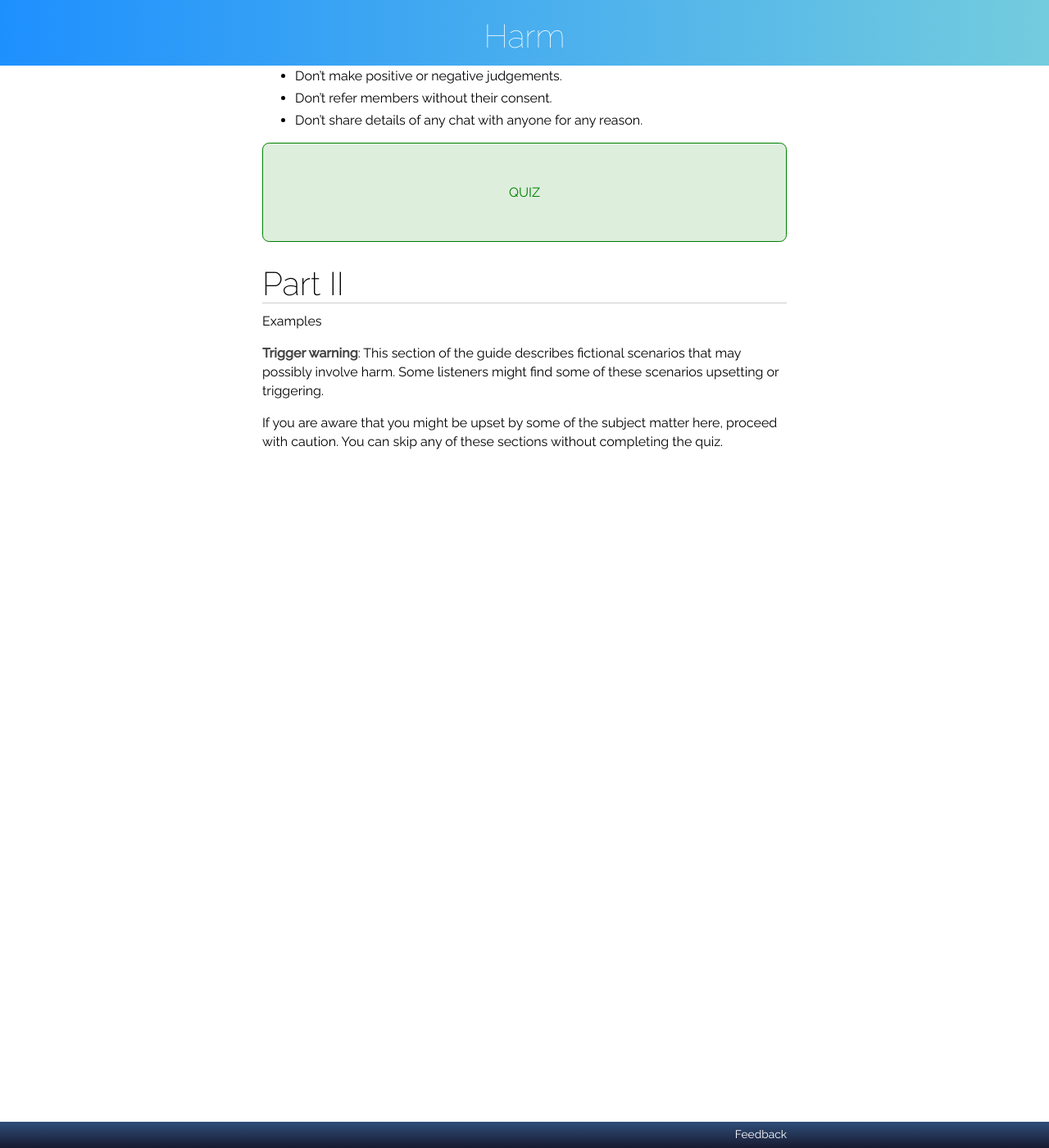
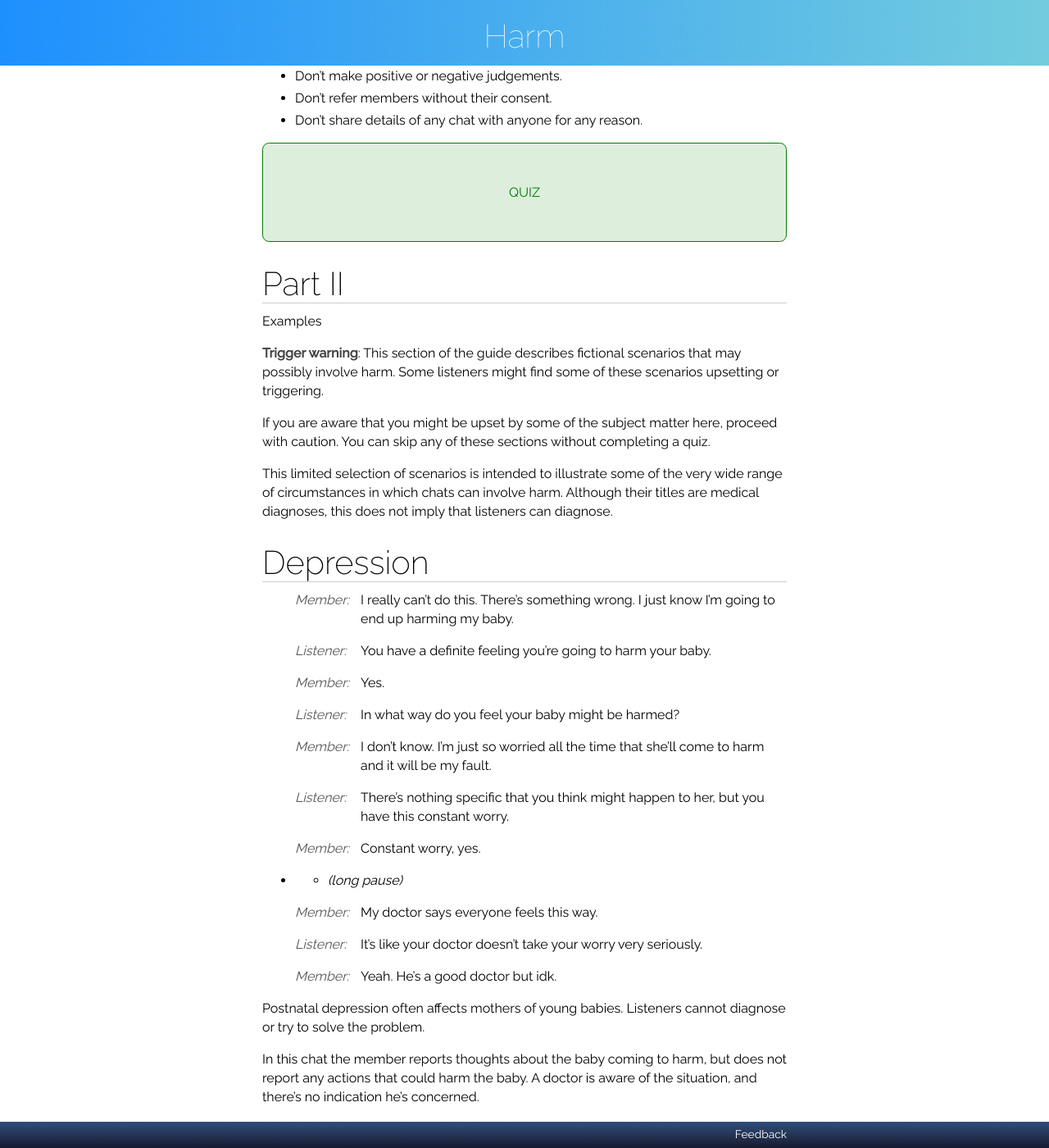
Before and after one commit to RarelyCharlie/rarelycharlie.github.io, a Jekyll site: the page built from _guide/harm.md, in a window 1280 px wide and 1400 px high, scrolled down 19095 px. Shown: the whole window at 82% size. Built offline with Jekyll 4.4.1, drawn with Linux system fonts in a browser that asks for light colours; nearby versions of some CDN libraries; some of the changed text lies outside the part shown.

Commit message:
add section

```diff
--- a/_guide/harm.md
+++ b/_guide/harm.md
@@ -19,7 +19,7 @@ feedback: https://www.7cups.com/@RarelyCharlie
 -	[Do's and dont's](#dos-and-donts)
 
 [PART II](#part-ii) — Examples (trigger warning)
--	Depression
+-	[Depression](#depression)
 -	OCD
 -	PTSD
 -	Psychosis
@@ -93,7 +93,7 @@ Some people find the distinction between thoughts and actions obvious, and some
 
 Listeners can sometimes provide members with factual information about sources of help outside 7 Cups, but there are reasons to be careful about doing this. For example, providing information can undermine the real purpose of 7 Cups. There will be more about this, too, later in the guide.
 
-There are some reminders about exactly how listeners at 7 Cups go about providing emotional support later in this guide.
+Also later in the guide, there are some reminders about exactly how listeners at 7 Cups go about providing emotional support.
 
 # Self care
 
@@ -558,4 +558,56 @@ Examples
 
 **Trigger warning**: This section of the guide describes fictional scenarios that may possibly involve harm. Some listeners might find some of these scenarios upsetting or triggering.
 
-If you are aware that you might be upset by some of the subject matter here, proceed with caution. You can skip any of these sections without completing the quiz.
+If you are aware that you might be upset by some of the subject matter here, proceed with caution. You can skip any of these sections without completing a quiz.
+
+This limited selection of scenarios is intended to illustrate some of the very wide range of circumstances in which chats can involve harm. Although their titles are medical diagnoses, this does not imply that listeners can diagnose.
+
+# Depression
+
+*Member:* I really can't do this. There's something wrong. I just know I'm going to end up harming my baby.
+{:.chat}
+
+*Listener:* You have a definite feeling you're going to harm your baby.
+{:.chat}
+
+*Member:* Yes.
+{:.chat}
+
+*Listener:* In what way do you feel your baby might be harmed?
+{:.chat}
+
+*Member:* I don't know. I'm just so worried all the time that she'll come to harm and it will be my fault.
+{:.chat}
+
+*Listener:* There's nothing specific that you think might happen to her, but you have this constant worry.
+{:.chat}
+
+*Member:* Constant worry, yes.
+{:.chat}
+
+* * *(long pause)*
+
+*Member:* My doctor says everyone feels this way.
+{:.chat}
+
+*Listener:* It's like your doctor doesn't take your worry very seriously.
+{:.chat}
+
+*Member:* Yeah. He's a good doctor but idk.
+{:.chat}
+
+Postnatal depression often affects mothers of young babies. Listeners cannot diagnose or try to solve the problem.
+
+In this chat the member reports thoughts about the baby coming to harm, but does not report any actions that could harm the baby. A doctor is aware of the situation, and there's no indication he's concerned.
+
+The listener doesn't confuse thoughts with actions, doesn't start imagining things, and accurately reflects what the member says. This is just a normal chat where a member shares her feelings and a listener listens.
+
+### Further information
+
+You can find out more about postnatal depression by watching this video, made for World Mental Health Day 2016 (5 minutes):
+
+<iframe width="560" height="315" src="https://www.youtube.com/embed/YnaXlRCeoOI?rel=0" frameborder="0" allow="autoplay; encrypted-media" allowfullscreen></iframe>
+
+> Somebody was finally understanding me.
+
+Listeners at 7 Cups are here to understand.
```
